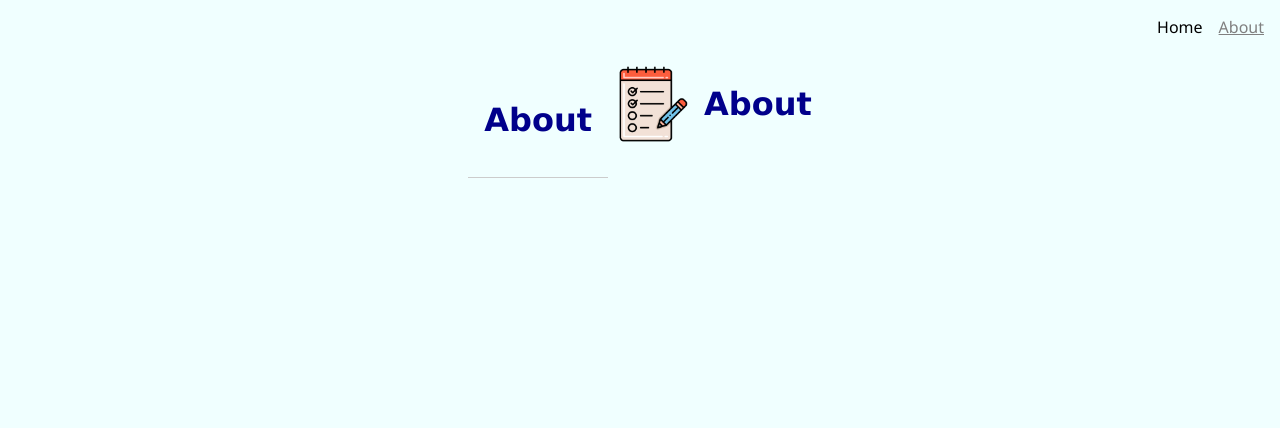
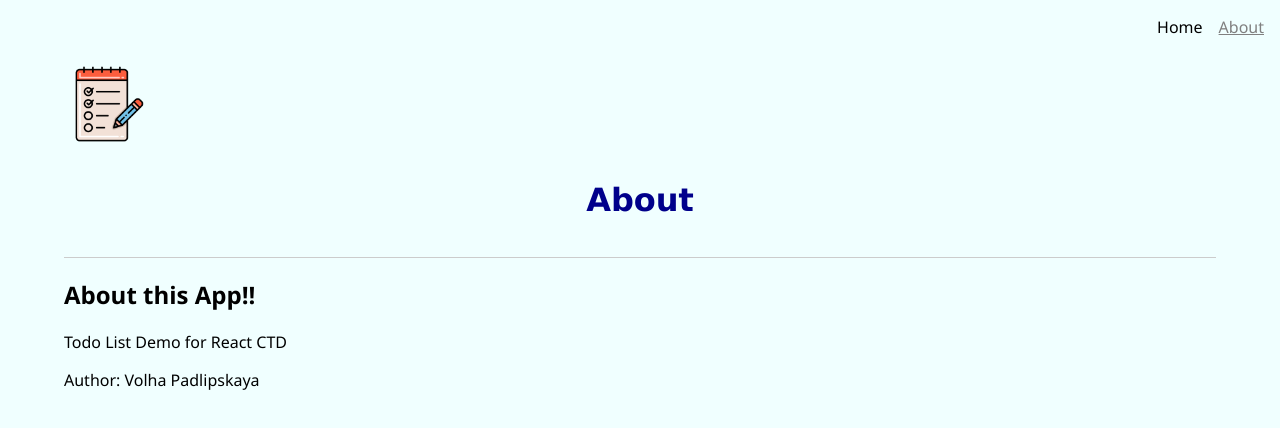
Before and after one commit to volha83/todo-list, a React (Vite) app: page /about in a window 1280 px wide. Shown: the top 428 px of the page. Built offline with nearby package versions, Linux system fonts and the light colour scheme; no server answers.

Commit message:
update app

```diff
--- a/src/App.css
+++ b/src/App.css
@@ -48,3 +48,8 @@ select {
 label {
   padding: 0.5em;
 }
+
+#root {
+  display: flex;
+  flex-direction: column;
+}
--- a/src/App.jsx
+++ b/src/App.jsx
@@ -3,7 +3,7 @@ import './App.css';
 // import TodoForm from './features/TodoForm';
 // import TodosViewForm from './features/TodosViewForm';
 import { useEffect, useCallback, useReducer, useState } from 'react';
-import styles from './App.module.css';
+// import styles from './App.module.css';
 import logo from './to-do-list.png';
 
 import {
@@ -232,12 +232,11 @@ function App() {
         <h1>Todo List</h1>
       </header> */}
 
-      <Header className={styles.header} title={title} />
-      <img
-        src={logo}
-        alt="Todo Logo"
-        style={{ height: '5em', marginRight: '1em' }}
-      />
+      <img src={logo} alt="Todo Logo" style={{ height: '5em', width: '5em' }} />
+
+      {/* <Header className={styles.header} title={title} /> */}
+      <Header title={title} />
+
       <Routes>
         <Route
           path="/"
@@ -258,9 +257,8 @@ function App() {
             />
           }
         />
-        {/* <Route path='/' element={<TodosPage ... />} /> */}
-        <Route path="/about" element={<h1>About</h1>} />
-        <Route path="*" element={<h1>Not Found</h1>} />
+        <Route path="/about" element={<About />} />
+        <Route path="*" element={<NotFound />} />
       </Routes>
     </>
   );
--- a/src/App.module.css
+++ b/src/App.module.css
@@ -1,15 +1,16 @@
 .appContainer {
   display: flex;
   flex-direction: column;
-  justify-content: center;
+  /* justify-content: center; */
   align-items: center;
-  min-height: 100vh;
+  /* min-height: 100vh; */
   background-color: #f5f5f5;
   padding: 0.5em;
   margin: 2em;
   background-image: url('/background1.jpg');
   background-size: cover;
   background-position: center;
+  border-radius: 0.5em;
 }
 
 .errorMessage {
@@ -25,9 +26,3 @@
   border-radius: 0.5em;
   margin: 1em;
 }
-
-.headlogo {
-  display: flex;
-  flex-direction: row;
-  background-color: red;
-}
--- a/src/pages/About.jsx
+++ b/src/pages/About.jsx
@@ -1,8 +1,9 @@
 function About() {
   return (
     <div>
-      <h2>About!!</h2>
-      <p>Todo List Demo for React</p>
+      <h2>About this App!!</h2>
+      <p>Todo List Demo for React CTD</p>
+      <p>Author: Volha Padlipskaya</p>
     </div>
   );
 }
--- a/src/pages/TodosPage.jsx
+++ b/src/pages/TodosPage.jsx
@@ -22,7 +22,7 @@ function TodosPage({
       {isLoading && <p>loading...</p>}
       {isSaving && <p>Saving...</p>}
 
-      <TodoForm onAddTodo={addTodo} />
+      <TodoForm addTodo={addTodo} />
 
       <TodoList
         onCompleteTodo={completeTodo}
--- a/src/shared/Header/Header.module.css
+++ b/src/shared/Header/Header.module.css
@@ -1,6 +1,6 @@
 .header {
   display: flex;
-  justify-content: space-between; /* title on the left, menu on the right */
+  justify-content: space-between;
   align-items: center;
   padding: 1rem;
   border-bottom: 1px solid #ccc;
@@ -28,3 +28,8 @@
   color: black;
   text-decoration: none;
 }
+
+#root {
+  display: flex;
+  flex-direction: column;
+}
```
